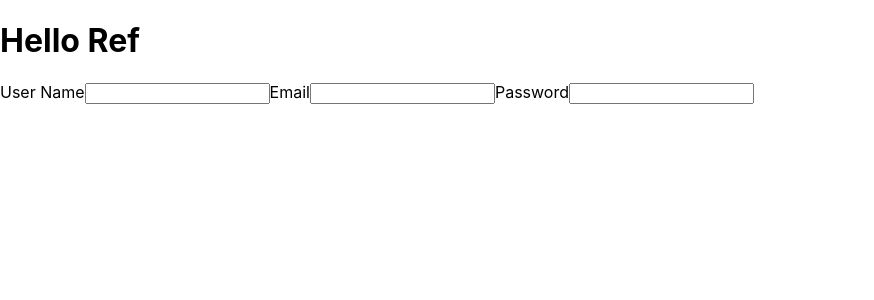
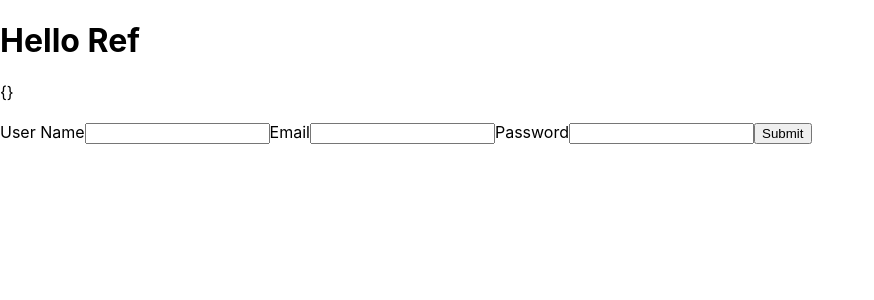
Before and after one commit to mrChernicharo/react-ref, a Next.js app: page / in a window 1280 px wide. Shown: the top 300 px of the page, without its empty margins (0-874 px from the left). Built offline with nearby package versions, Linux system fonts and the light colour scheme.

Commit message:
usa ref em inputs

```diff
--- a/pages/index.tsx
+++ b/pages/index.tsx
@@ -1,27 +1,52 @@
 import Head from 'next/head';
-import { useRef } from 'react';
+import { useRef, useState } from 'react';
 import styles from '../styles/Home.module.css';
 
+interface FormData {
+  name: string;
+  email: string;
+  password: string;
+}
+
 export default function Home() {
-  const nameInputRef = useRef(null);
-  const emailInputRef = useRef(null);
-  const passwordInputRef = useRef(null);
+  const [result, setResult] = useState({} as FormData);
+
+  const nameRef = useRef(null);
+  const emailRef = useRef(null);
+  const passwordRef = useRef(null);
+
+  function submitForm() {
+    const form = {
+      name: nameRef.current.value,
+      email: emailRef.current.value,
+      password: passwordRef.current.value,
+    };
+
+    setResult(form);
+  }
 
   return (
     <div>
       <h1>Hello Ref</h1>
+      <div className="result">{JSON.stringify(result)}</div>
+      <br />
+
       <label htmlFor="user-name">
         User Name
-        <input ref={nameInputRef} id="user-name" type="text" />
+        <input ref={nameRef} id="user-name" type="text" />
       </label>
       <label htmlFor="email">
         Email
-        <input ref={emailInputRef} id="email" type="text" />
+        <input ref={emailRef} id="email" type="text" />
       </label>
       <label htmlFor="password">
         Password
-        <input ref={passwordInputRef} id="password" type="text" />
+        <input ref={passwordRef} id="password" type="text" />
       </label>
+
+      <button type="button" onClick={submitForm}>
+        Submit
+      </button>
     </div>
   );
 }
```
